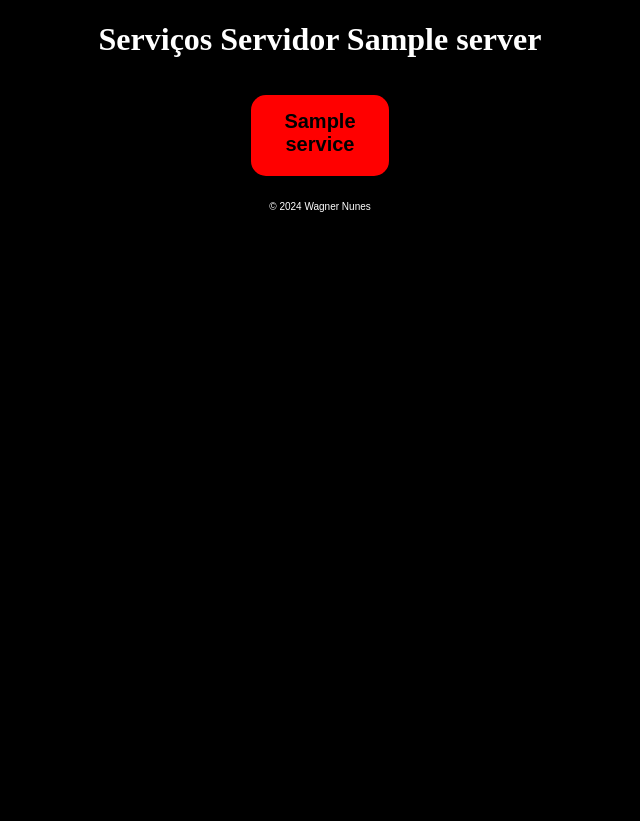
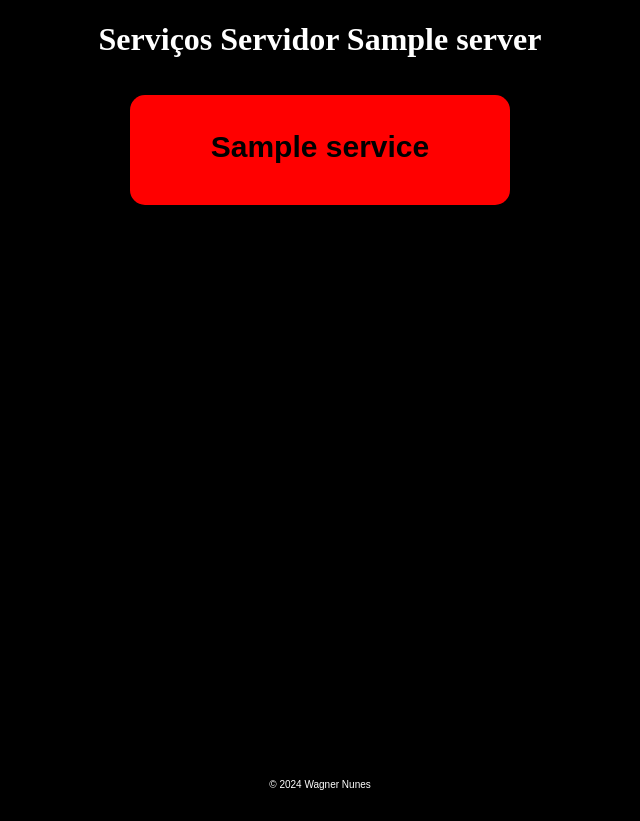
Before and after one commit to wagnerbola2/ServerServicesPy, a Flask app: template templates/index.html in a window 1280 px wide. Shown: the whole page, without its empty margins (320-960 px from the left). Before the commit the page ends 212 px from the top, so only its background shows below. Run offline with Flask 3, Linux system fonts and the light colour scheme; the template is opened without the code that fills it: most values are stand-ins (such as "Sample title", 1, 10 or a date in 2020).

Commit message:
versionar

```diff
--- a/static/style.css
+++ b/static/style.css
@@ -1,25 +1,23 @@
-h1{
+html, body {
+	background-color: black;
+	height: 100%;
+	margin: 0;
+	padding: 0;
+}
+h1 {
 	width: 100%;
 	text-align: center;
 	color: white;
 }
-body {
-  background-color: black;
-}
-.secao4-div-card.running{
-  p{
-    color: darkgreen;
-  }
-}
-.secao4-div-card.stopped{
-  background-color: red;
-  border-width: 10px;
-  p{
-    color: black;
-  }
+h3 {
+	font-family: Arial, Helvetica, sans-serif;
+	font-size: 30px;
+	margin-top: 5px;
+	margin-bottom: 10px;
 }
 .secao4 {
 	margin: 0;
+	padding-bottom: 50px;
 }
 .secao4-div {
 	display: flex;
@@ -28,53 +26,54 @@ body {
 	padding: 10px;
 	text-align: center;
 }
-.secao4-div-card{
-	counter-increment: divnumber
+.secao4-div-card.stopped{
+	background-color: red;
+	border-width: 10px;
 }
 .secao4-div-card {
 	display: flex;
 	flex-direction: column;
 	align-items: center;
 	justify-content: center;
-  width: calc(100% / 5 - 60px);
+	width: calc(100% / 3 - 90px);
+	height: 60px;
 	margin: 5px;
-  padding: 10px;
+	padding: 25px;
 	box-shadow: 2px 2px 16px 0px rgba(0, 0, 0, 0.1);
 	border-radius: 15px;
 	background-color: darkgray;
 	transition: all 0.5s ease;
 }
-@media screen and (max-width: 1800px) {
-  .secao4-div-card  {
-    width: calc(100% / 7 - 60px);
-  }
-  .secao4-div-card h3 {
-    font-size: 25px;
+.secao4-div:has(div:nth-last-child(n + 15)) {
+	.secao4-div-card {
+		width: calc(100% / 4 - 50px);
+		height: 55px;
+		padding: 20px;
 	}
 }
-.secao4-div-card h3 {
-  font-family: Arial, Helvetica, sans-serif;
-  font-size: 20px;
-  margin-top: 5px;
-  margin-bottom: 10px;
+.secao4-div:has(div:nth-last-child(n + 20)) {
+	.secao4-div-card {
+		width: calc(100% / 6 - 60px);
+		height: 55px;
+		padding: 15px;
+		h3 {
+			font-size: 18px;
 		}
-.secao4-div-card p {
-  font-family: Arial, Helvetica, sans-serif;
-  font-size: 15px;
-  line-height: 1.5;
-  margin-bottom: 20px;
+	}
 }
 .secao4-div-card:hover {
 	transform: scale(1.1);
 	z-index: 1;
 }
-.copyright-div{
-  display: flex;
-  flex-wrap: wrap;
+footer {
 	justify-content: center;
-}
-.copyright-div p{
+	width: 100%;
+	bottom: 0;
+	position: absolute;
+	text-align: center;
+	p {
 		color: white;
 		font-family: arial;
 		font-size: 10px;
 	}
+}
--- a/templates/index.html
+++ b/templates/index.html
@@ -15,19 +15,17 @@
           {% if service[2] == "RUNNING" %}
             <div class="secao4-div-card running">
               <h3>{{service[1]}}</h3>
-              <!--<p>{{service[2]}} ✔️</p>-->
             </div>
             {% else %}
             <div class="secao4-div-card stopped">
               <h3>{{service[1]}}</h3>
-              <!--<p>{{service[2]}} 🛑</p>-->
             </div>
           {% endif %}
         {% endfor %}
       </div>
     </section>
-    <div class="copyright-div">
-      <p>© 2024 Wagner Nunes<p>
-    </div>
+    <footer>
+      <p>&copy; 2024 Wagner Nunes</p>
+    </footer>
   </body>
 </html>
```
Also changed, not shown: main.html (deleted). Lines whose indentation alone changed are shown as unchanged.
